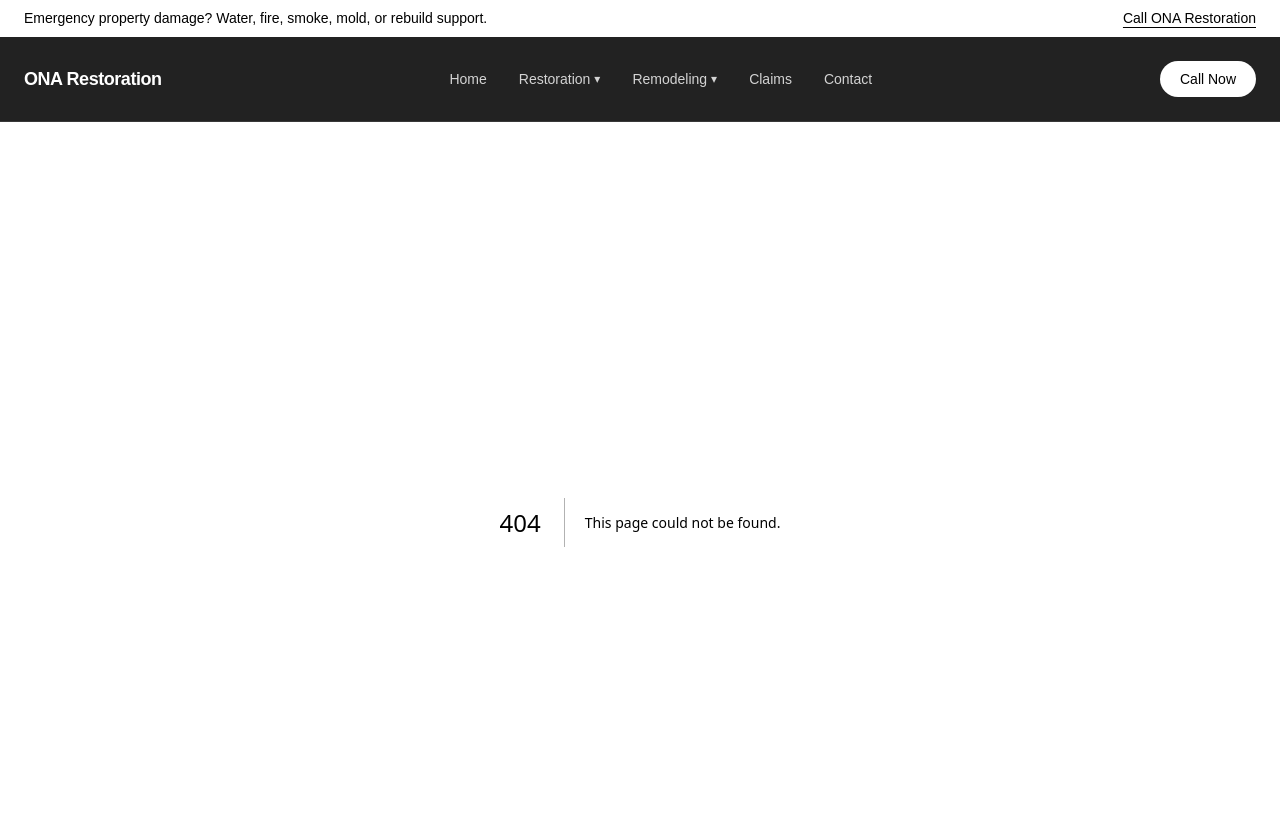
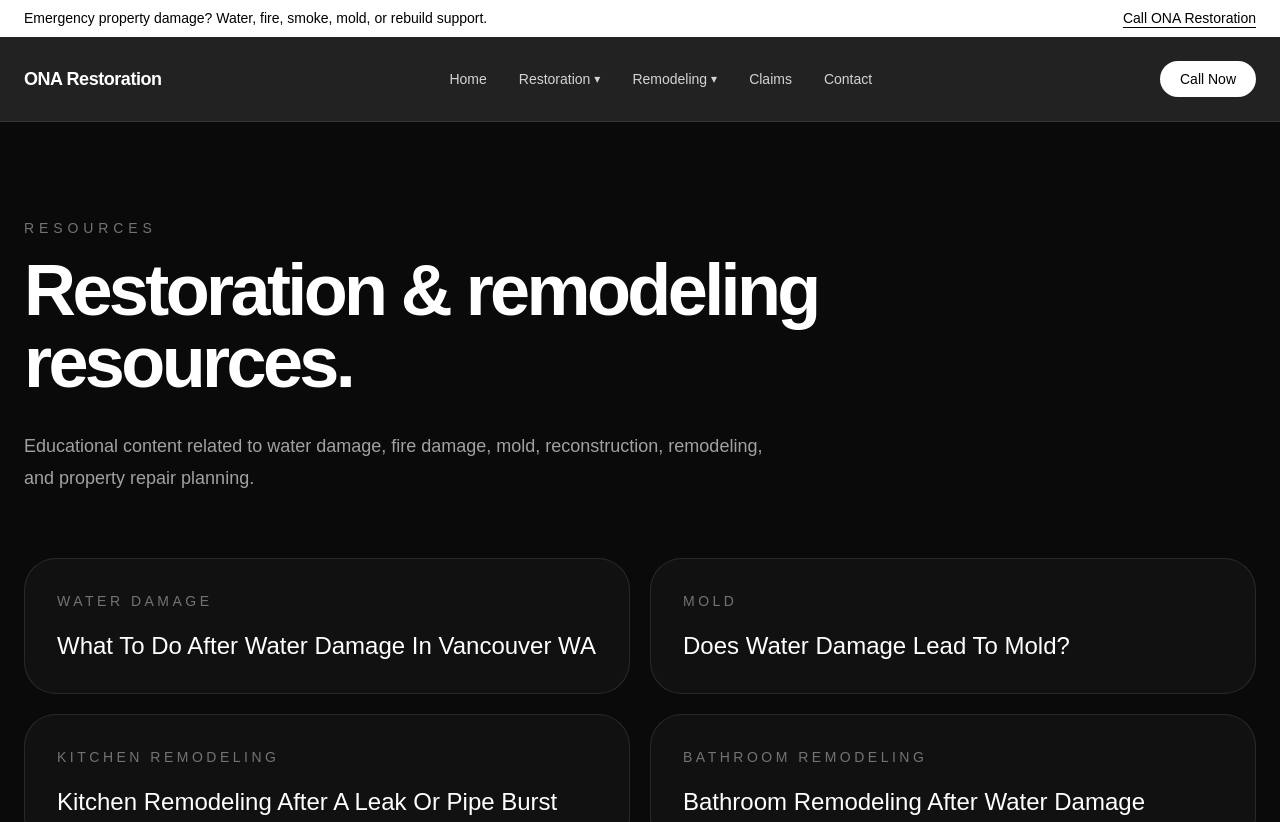
Before and after one commit to dmitzin-web/ona-restore, a Next.js app: page /blog in a window 1280 px wide. Before the commit this address had no page. Shown: the top 822 px of the page. Built offline with nearby package versions, Linux system fonts and the light colour scheme.

Commit message:
Add resources section for future SEO content

```diff
--- /dev/null
+++ b/app/blog/page.tsx
@@ -0,0 +1,67 @@
+export const metadata = {
+  title: 'Restoration & Remodeling Resources | ONA Restoration',
+  description:
+    'Water damage, fire damage, mold remediation, reconstruction, kitchen remodeling, bathroom remodeling, and property repair resources for Vancouver WA homeowners.',
+}
+
+const articles = [
+  {
+    title: 'What To Do After Water Damage In Vancouver WA',
+    href: '/blog/what-to-do-after-water-damage-vancouver-wa',
+    category: 'Water Damage',
+  },
+  {
+    title: 'Does Water Damage Lead To Mold?',
+    href: '/blog/does-water-damage-lead-to-mold',
+    category: 'Mold',
+  },
+  {
+    title: 'Kitchen Remodeling After A Leak Or Pipe Burst',
+    href: '/blog/kitchen-remodeling-after-water-damage',
+    category: 'Kitchen Remodeling',
+  },
+  {
+    title: 'Bathroom Remodeling After Water Damage',
+    href: '/blog/bathroom-remodeling-after-water-damage',
+    category: 'Bathroom Remodeling',
+  },
+]
+
+export default function BlogPage() {
+  return (
+    <main className="min-h-screen bg-neutral-950 text-white">
+      <section className="mx-auto max-w-7xl px-6 py-24">
+        <p className="text-sm uppercase tracking-[0.35em] text-neutral-500">
+          Resources
+        </p>
+
+        <h1 className="mt-4 max-w-5xl text-5xl font-semibold tracking-[-0.05em] md:text-7xl">
+          Restoration & remodeling resources.
+        </h1>
+
+        <p className="mt-8 max-w-3xl text-lg leading-8 text-neutral-400">
+          Educational content related to water damage, fire damage, mold,
+          reconstruction, remodeling, and property repair planning.
+        </p>
+
+        <div className="mt-16 grid gap-5 md:grid-cols-2">
+          {articles.map((article) => (
+            <a
+              key={article.href}
+              href={article.href}
+              className="rounded-[2rem] border border-white/10 bg-white/[0.03] p-8 transition hover:border-white/25 hover:bg-white/[0.05]"
+            >
+              <p className="text-sm uppercase tracking-[0.25em] text-neutral-500">
+                {article.category}
+              </p>
+
+              <h2 className="mt-5 text-2xl font-medium leading-tight">
+                {article.title}
+              </h2>
+            </a>
+          ))}
+        </div>
+      </section>
+    </main>
+  )
+}
--- a/components/Header.tsx
+++ b/components/Header.tsx
@@ -63,7 +63,7 @@ export default function Header() {
             </div>
           </div>
 
-          <Link href="/insurance-claims" className="hover:text-white">
+          <Link href="/blog" className="hover:text-white">
             Claims
           </Link>
 
```
